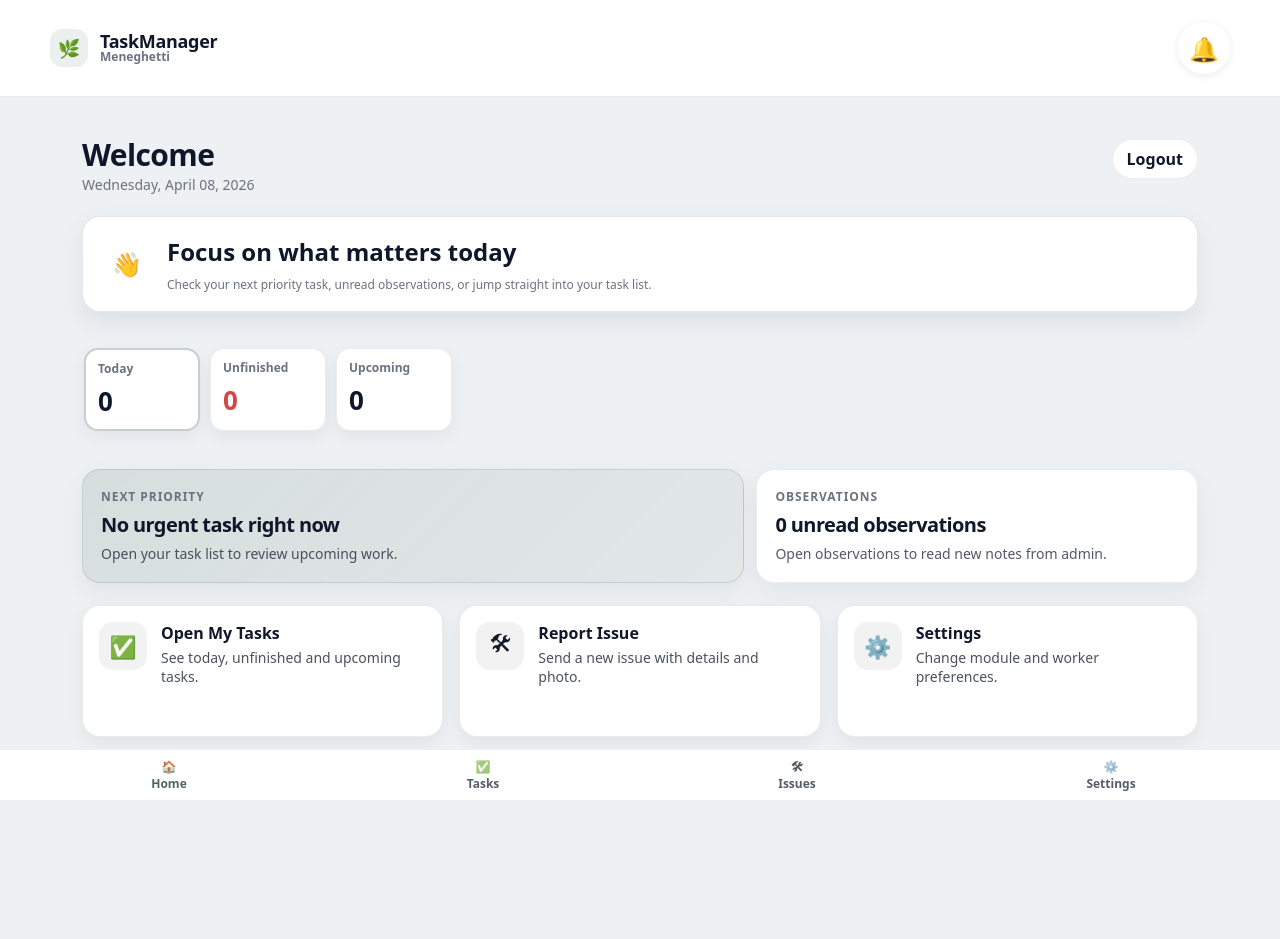
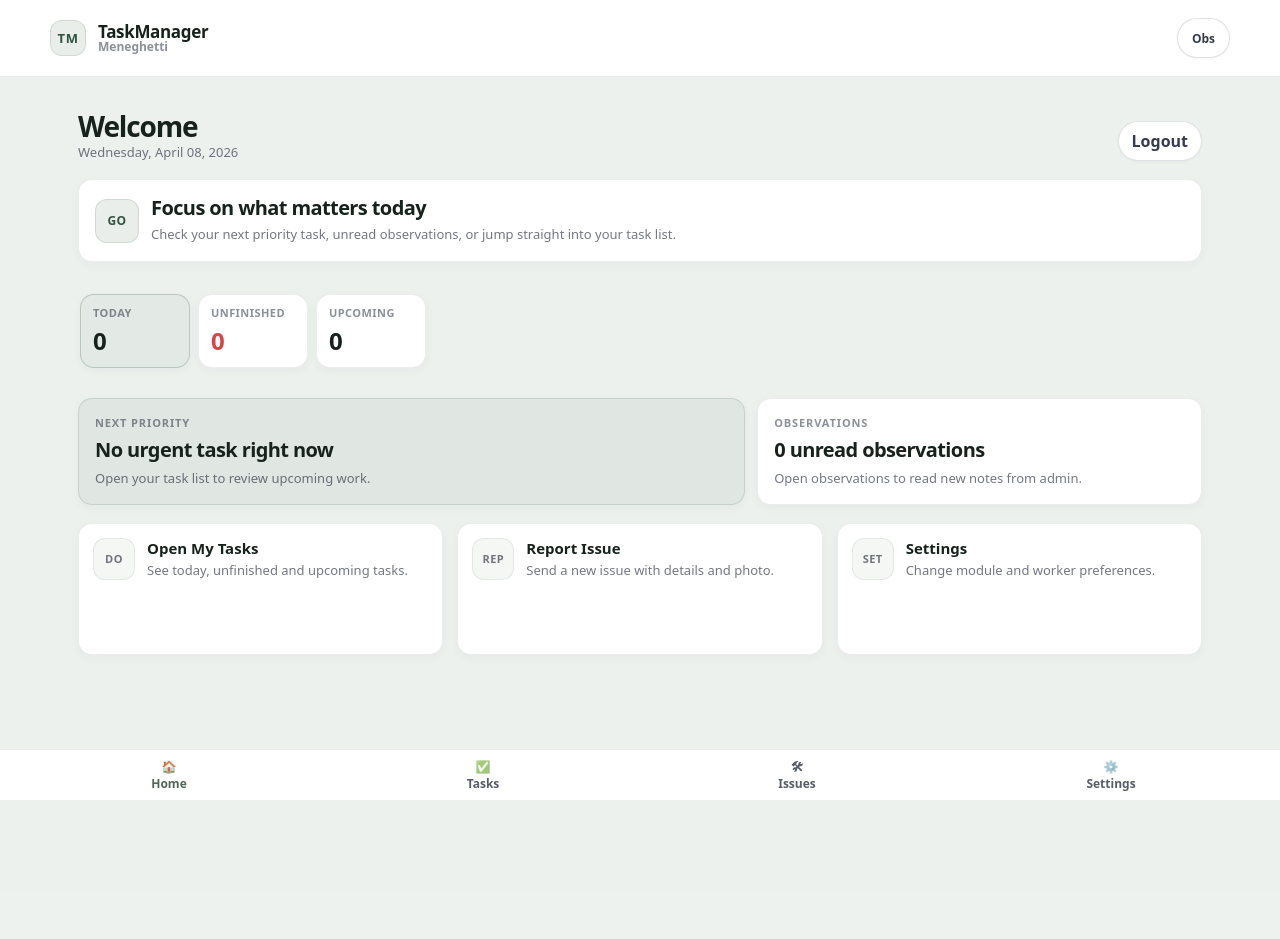
Before and after one commit to 1g0rb/taskmanager, a Flask app: page /worker/home in a window 1280 px wide. After the commit the page ends 800 px from the top, so only its background shows below. Run offline with Flask 3, Linux system fonts and the light colour scheme; data comes from the database, SQL or seed files in the repository; data that the repository does not hold is empty.

Commit message:
Polish worker task UI visual system

```diff
--- a/static/worker.css
+++ b/static/worker.css
@@ -5,10 +5,27 @@
    ========================================================= */
 
 :root{
-  --w-bg: #eef1f4;
+  --w-bg: #edf1ee;
   --w-card: #ffffff;
+  --w-muted-surface: #f5f7f5;
   --w-border: rgba(15, 23, 42, 0.08);
-  --w-shadow: 0 6px 16px rgba(15, 23, 42, 0.06);
+  --w-border-strong: rgba(15, 23, 42, 0.12);
+  --w-shadow: 0 3px 10px rgba(15, 23, 42, 0.04);
+  --w-shadow-soft: 0 1px 3px rgba(15, 23, 42, 0.04);
+  --w-title: #18221c;
+  --w-text: rgba(15,23,42,.84);
+  --w-meta: rgba(15,23,42,.58);
+  --w-label: rgba(15,23,42,.48);
+  --w-action: #315542;
+  --w-action-soft: rgba(76, 112, 86, 0.12);
+  --w-radius-lg: 14px;
+  --w-radius-md: 12px;
+  --w-radius-sm: 10px;
+  --w-space-1: 4px;
+  --w-space-2: 8px;
+  --w-space-3: 12px;
+  --w-space-4: 16px;
+  --w-space-5: 20px;
 }
 
 /* page reset for worker */
@@ -25,7 +42,7 @@ body.worker .main-content{
 }
 
 .worker-page{
-  padding: 14px 16px 96px;
+  padding: 12px 14px 96px;
   max-width: 760px;
   margin: 0 auto;
 }
@@ -34,7 +51,7 @@ body.worker .main-content{
 .worker-topbar{
   background: #ffffff;
   border-bottom: 1px solid var(--w-border);
-  padding: 18px 16px;
+  padding: 14px 16px;
 }
 
 .worker-topbar-inner{
@@ -51,14 +68,19 @@ body.worker .main-content{
 }
 
 .brand-mark{
-  width: 38px;
-  height: 38px;
-  border-radius: 12px;
-  background: rgba(95,122,106,.12);
+  width: 36px;
+  height: 36px;
+  border-radius: var(--w-radius-md);
+  background: var(--w-action-soft);
+  border: 1px solid rgba(76, 112, 86, 0.16);
   display: flex;
   align-items: center;
   justify-content: center;
-  font-size: 18px;
+  font-size: 13px;
+  font-weight: 900;
+  color: var(--w-action);
+  letter-spacing: .04em;
+  text-transform: uppercase;
 }
 
 .brand-text{
@@ -68,40 +90,43 @@ body.worker .main-content{
 }
 
 .brand-title{
-  font-size: 18px;
+  font-size: 17px;
   font-weight: 900;
-  letter-spacing: -0.3px;
+  letter-spacing: -0.02em;
+  color: var(--w-title);
 }
 
 .brand-sub{
   font-size: 12px;
-  color: var(--muted);
+  color: var(--w-label);
   font-weight: 700;
 }
 
 /* ---------- header ---------- */
 .worker-head{
-  margin-top: 14px;
+  margin-top: 10px;
 }
 
 .worker-head-row{
   display: flex;
   justify-content: space-between;
-  align-items: flex-start;
-  gap: 12px;
+  align-items: end;
+  gap: var(--w-space-3);
 }
 
 .worker-title{
-  font-size: 30px;
-  line-height: 1.05;
+  font-size: 28px;
+  line-height: 1.08;
   font-weight: 900;
-  letter-spacing: -0.6px;
-  margin: 0 0 4px;
+  letter-spacing: -0.04em;
+  margin: 0 0 2px;
+  color: var(--w-title);
 }
 
 .worker-date{
-  color: var(--muted);
-  font-size: 14px;
+  color: var(--w-meta);
+  font-size: 13px;
+  line-height: 1.4;
 }
 
 .worker-logout{
@@ -109,47 +134,51 @@ body.worker .main-content{
   align-items: center;
   justify-content: center;
   min-height: 40px;
-  padding: 0 14px;
+  padding: 0 13px;
   border-radius: 999px;
   text-decoration: none;
   background: #fff;
-  border: 1px solid var(--w-border);
-  color: var(--text);
+  border: 1px solid var(--w-border-strong);
+  color: var(--w-text);
   font-weight: 800;
   white-space: nowrap;
+  box-shadow: var(--w-shadow-soft);
 }
 
 /* ---------- stat pills ---------- */
 .worker-stats-row{
   display: flex;
-  gap: 10px;
+  gap: var(--w-space-2);
   overflow-x: auto;
-  padding: 2px 2px 8px;
-  margin: 12px 0 8px;
+  padding: 2px 2px 6px;
+  margin: 12px 0 6px;
   -webkit-overflow-scrolling: touch;
 }
 
 .worker-stat-pill{
   flex: 0 0 auto;
-  min-width: 116px;
+  min-width: 110px;
   background: #fff;
   border: 1px solid var(--w-border);
-  border-radius: 14px;
+  border-radius: var(--w-radius-lg);
   padding: 10px 12px;
   box-shadow: var(--w-shadow);
 }
 
 .worker-stat-pill .label{
-  color: var(--muted);
-  font-size: 12px;
+  color: var(--w-label);
+  font-size: 11px;
   font-weight: 800;
+  letter-spacing: .04em;
+  text-transform: uppercase;
 }
 
 .worker-stat-pill .value{
-  font-size: 26px;
+  font-size: 24px;
   font-weight: 900;
-  margin-top: 6px;
-  letter-spacing: -0.4px;
+  margin-top: 4px;
+  letter-spacing: -0.03em;
+  color: var(--w-title);
 }
 
 .worker-stat-pill .value.danger{
@@ -157,7 +186,8 @@ body.worker .main-content{
 }
 
 .worker-stat-pill.active{
-  border: 2px solid rgba(95,122,106,.35);
+  border-color: rgba(76, 112, 86, 0.28);
+  background: rgba(76, 112, 86, 0.06);
 }
 
 .worker-stat-pill {
@@ -1094,39 +1159,39 @@ body.worker .main-content{
 .worker-home-page {
   display: flex;
   flex-direction: column;
-  gap: 16px;
+  gap: var(--w-space-3);
 }
 
 .worker-focus-grid{
   display:grid;
   grid-template-columns: repeat(2, minmax(0, 1fr));
-  gap: 12px;
+  gap: var(--w-space-3);
 }
 
 .worker-focus-card{
   display:flex;
   flex-direction:column;
   gap: 8px;
-  padding: 18px;
-  border-radius: 18px;
+  padding: 16px;
+  border-radius: var(--w-radius-lg);
   text-decoration:none;
   color: inherit;
   background: #fff;
   border: 1px solid rgba(15,23,42,.08);
-  box-shadow: 0 8px 24px rgba(15,23,42,.06);
+  box-shadow: var(--w-shadow);
 }
 
 .worker-focus-card.primary{
-  background: linear-gradient(135deg, rgba(95,122,106,.16), rgba(95,122,106,.08));
-  border-color: rgba(95,122,106,.20);
+  background: rgba(76, 112, 86, 0.08);
+  border-color: rgba(76, 112, 86, 0.18);
 }
 
 .worker-focus-kicker{
-  font-size: 12px;
+  font-size: 11px;
   font-weight: 900;
   letter-spacing: .08em;
   text-transform: uppercase;
-  color: var(--muted);
+  color: var(--w-label);
 }
 
 .worker-focus-title{
@@ -1134,69 +1199,102 @@ body.worker .main-content{
   font-weight: 900;
   letter-spacing: -.03em;
   line-height: 1.15;
+  color: var(--w-title);
 }
 
 .worker-focus-text{
-  font-size: 14px;
-  color: rgba(15,23,42,.72);
+  font-size: 13px;
+  color: var(--w-meta);
   line-height: 1.45;
 }
 
 .worker-home-hero {
   display: flex;
   align-items: center;
-  gap: 14px;
-  padding: 18px;
-  border-radius: 18px;
+  gap: 12px;
+  padding: 16px;
+  border-radius: var(--w-radius-lg);
+  border: 1px solid rgba(15,23,42,.08);
+  background: #fff;
+  box-shadow: var(--w-shadow);
 }
 
 .worker-home-hero-icon {
-  width: 52px;
-  height: 52px;
-  border-radius: 14px;
+  width: 44px;
+  height: 44px;
+  border-radius: var(--w-radius-md);
   display: grid;
   place-items: center;
-  font-size: 24px;
-  background: rgba(255,255,255,0.08);
+  font-size: 12px;
+  font-weight: 900;
+  letter-spacing: .04em;
+  text-transform: uppercase;
+  background: var(--w-action-soft);
+  border: 1px solid rgba(76, 112, 86, 0.16);
+  color: var(--w-action);
+}
+
+.worker-home-hero-title{
+  margin: 0 0 6px;
+  font-size: 20px;
+  line-height: 1.15;
+  font-weight: 900;
+  letter-spacing: -.03em;
+  color: var(--w-title);
+}
+
+.worker-home-hero-copy{
+  margin: 0;
+  font-size: 13px;
+  line-height: 1.5;
+  color: var(--w-meta);
 }
 
 .worker-home-actions {
   display: grid;
-  gap: 12px;
+  gap: var(--w-space-3);
 }
 
 .worker-home-action-card {
   display: flex;
-  gap: 14px;
+  gap: 12px;
   align-items: center;
   text-decoration: none;
   color: inherit;
   background: var(--card, #fff);
-  border: 1px solid rgba(0,0,0,0.08);
-  border-radius: 18px;
-  padding: 16px;
-  box-shadow: 0 6px 18px rgba(0,0,0,0.06);
+  border: 1px solid rgba(15,23,42,0.08);
+  border-radius: var(--w-radius-lg);
+  padding: 14px;
+  box-shadow: var(--w-shadow);
 }
 
 .worker-home-action-icon {
-  width: 48px;
-  height: 48px;
-  border-radius: 14px;
+  width: 42px;
+  height: 42px;
+  border-radius: var(--w-radius-md);
   display: grid;
   place-items: center;
-  font-size: 22px;
-  background: rgba(0,0,0,0.05);
-  flex: 0 0 48px;
+  font-size: 11px;
+  font-weight: 900;
+  letter-spacing: .04em;
+  text-transform: uppercase;
+  background: var(--w-muted-surface);
+  border: 1px solid rgba(15,23,42,.07);
+  color: var(--w-meta);
+  flex: 0 0 42px;
 }
 
 .worker-home-action-title {
-  font-weight: 700;
-  margin-bottom: 4px;
+  font-size: 15px;
+  font-weight: 800;
+  margin-bottom: 3px;
+  color: var(--w-title);
 }
 
 .worker-home-action-text {
-  font-size: 14px;
-  opacity: 0.75;
+  font-size: 13px;
+  line-height: 1.45;
+  color: var(--w-meta);
 }
 
 @media (min-width: 768px) {
@@ -1208,11 +1306,11 @@ body.worker .main-content{
 @media (min-width: 1024px){
   .worker-page{
     max-width: 1180px;
-    padding: 28px 32px 112px;
+    padding: 24px 28px 112px;
   }
 
   .worker-topbar{
-    padding: 22px 32px;
+    padding: 18px 28px;
   }
 
   .worker-topbar-inner{
@@ -1224,7 +1322,7 @@ body.worker .main-content{
   }
 
   .worker-home-page{
-    gap: 22px;
+    gap: 18px;
   }
 
   .worker-focus-grid{
@@ -1234,7 +1332,7 @@ body.worker .main-content{
 
   .worker-home-actions{
     grid-template-columns: repeat(3, minmax(0, 1fr));
-    gap: 16px;
+    gap: 14px;
   }
 
   .worker-home-action-card{
@@ -1248,13 +1346,17 @@ body.worker .main-content{
   display: inline-flex;
   align-items: center;
   justify-content: center;
-  width: 52px;
-  height: 52px;
+  min-width: 52px;
+  height: 40px;
+  padding: 0 14px;
   border-radius: 999px;
   background: #ffffff;
+  border: 1px solid var(--w-border-strong);
   text-decoration: none;
-  font-size: 24px;
-  box-shadow: 0 2px 10px rgba(0,0,0,0.08);
+  font-size: 12px;
+  font-weight: 800;
+  color: var(--w-text);
+  box-shadow: var(--w-shadow-soft);
 }
 
 .worker-bell-badge {
--- a/templates/worker_home.html
+++ b/templates/worker_home.html
@@ -4,9 +4,8 @@
 <div class="worker-shell">
   <div class="worker-topbar">
     <div class="worker-topbar-inner">
-
       <div class="worker-brand">
-        <div class="brand-mark">🌿</div>
+        <div class="brand-mark">TM</div>
         <div class="brand-text">
           <div class="brand-title">TaskManager</div>
           <div class="brand-sub">Meneghetti</div>
@@ -15,18 +14,16 @@
 
       <div class="worker-topbar-actions">
         <a href="{{ url_for('worker_observations') }}" class="worker-bell" aria-label="Observations">
-          🔔
+          Obs
           {% if unread_observation_count and unread_observation_count > 0 %}
             <span class="worker-bell-badge">{{ unread_observation_count }}</span>
           {% endif %}
         </a>
       </div>
-
     </div>
   </div>
 
   <div class="worker-page worker-home-page">
-
     <header class="worker-head">
       <div class="worker-head-row">
         <div>
@@ -37,11 +34,11 @@
       </div>
     </header>
 
-    <section class="worker-home-hero card">
-      <div class="worker-home-hero-icon">👋</div>
+    <section class="worker-home-hero">
+      <div class="worker-home-hero-icon">Go</div>
       <div class="worker-home-hero-text">
-        <h2 style="margin:0 0 8px 0;">Focus on what matters today</h2>
-        <p class="small" style="margin:0;">
+        <h2 class="worker-home-hero-title">Focus on what matters today</h2>
+        <p class="worker-home-hero-copy">
           Check your next priority task, unread observations, or jump straight into your task list.
         </p>
       </div>
@@ -95,7 +92,7 @@
 
     <section class="worker-home-actions">
       <a class="worker-home-action-card" href="{{ url_for('worker_dashboard', module=active_module|default('all')) }}">
-        <div class="worker-home-action-icon">✅</div>
+        <div class="worker-home-action-icon">Do</div>
         <div class="worker-home-action-body">
           <div class="worker-home-action-title">Open My Tasks</div>
           <div class="worker-home-action-text">See today, unfinished and upcoming tasks.</div>
@@ -103,7 +100,7 @@
       </a>
 
       <a class="worker-home-action-card" href="{{ url_for('worker_issue_new', module=active_module|default('all')) }}">
-        <div class="worker-home-action-icon">🛠</div>
+        <div class="worker-home-action-icon">Rep</div>
         <div class="worker-home-action-body">
           <div class="worker-home-action-title">Report Issue</div>
           <div class="worker-home-action-text">Send a new issue with details and photo.</div>
@@ -111,14 +108,13 @@
       </a>
 
       <a class="worker-home-action-card" href="{{ url_for('worker_settings', module=active_module|default('all')) }}">
-        <div class="worker-home-action-icon">⚙️</div>
+        <div class="worker-home-action-icon">Set</div>
         <div class="worker-home-action-body">
           <div class="worker-home-action-title">Settings</div>
           <div class="worker-home-action-text">Change module and worker preferences.</div>
         </div>
       </a>
     </section>
-
   </div>
 </div>
 
--- a/templates/worker_observations.html
+++ b/templates/worker_observations.html
@@ -4,7 +4,7 @@
   <div class="worker-topbar">
     <div class="worker-topbar-inner">
       <div class="worker-brand">
-        <div class="brand-mark">🌿</div>
+        <div class="brand-mark">TM</div>
         <div class="brand-text">
           <div class="brand-title">TaskManager</div>
           <div class="brand-sub">Observations</div>
@@ -71,7 +71,7 @@
       </section>
     {% else %}
       <div class="worker-empty">
-        <div class="worker-empty-icon">📝</div>
+        <div class="worker-empty-icon">Note</div>
         <div class="worker-empty-title">No observations right now</div>
         <div class="worker-empty-text">You currently have no observations assigned.</div>
       </div>
```
Also changed, not shown: other parts of static/worker.css (+208 -131 lines), templates/worker_dashboard.html (+6 -11 lines).
